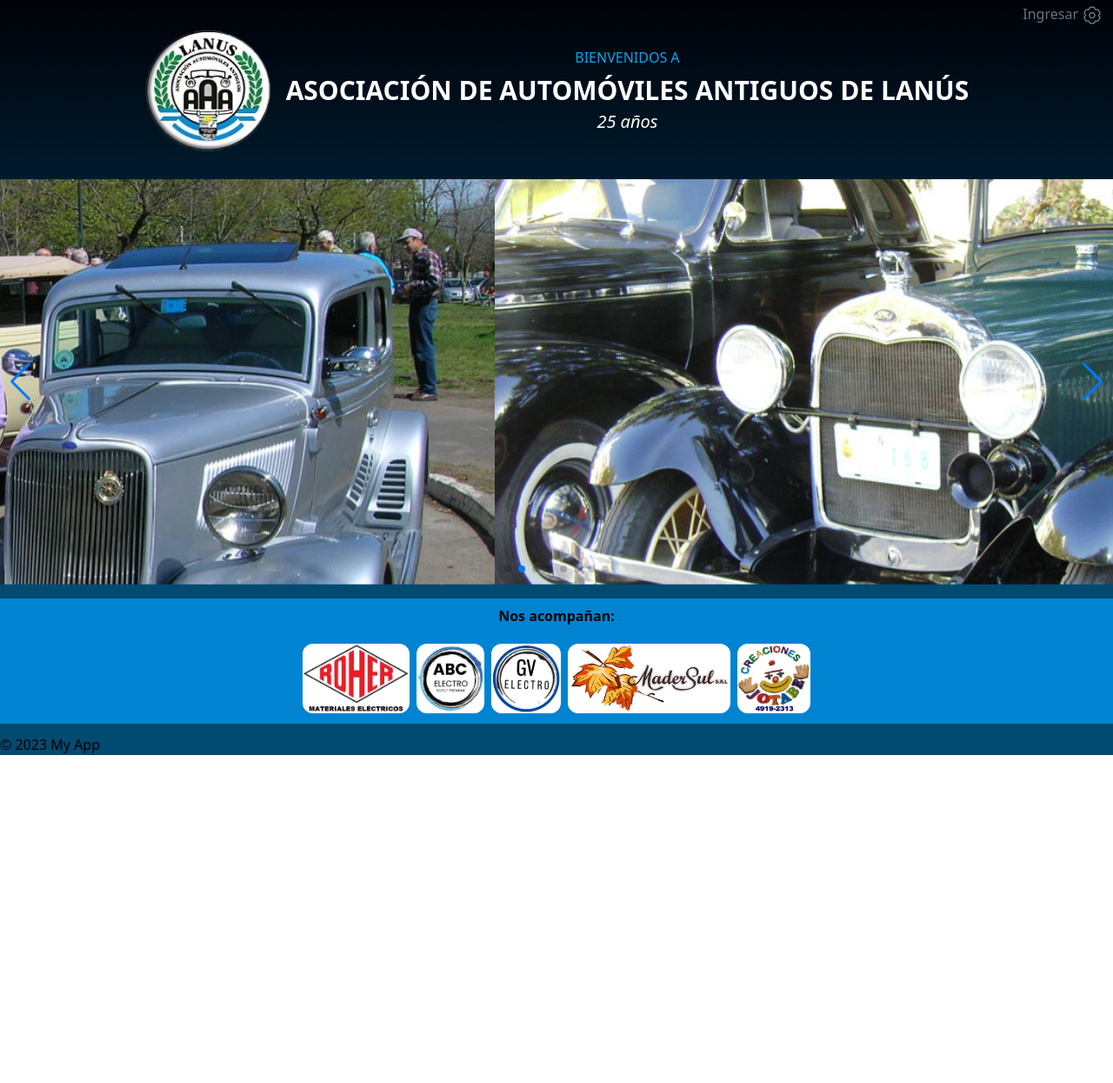
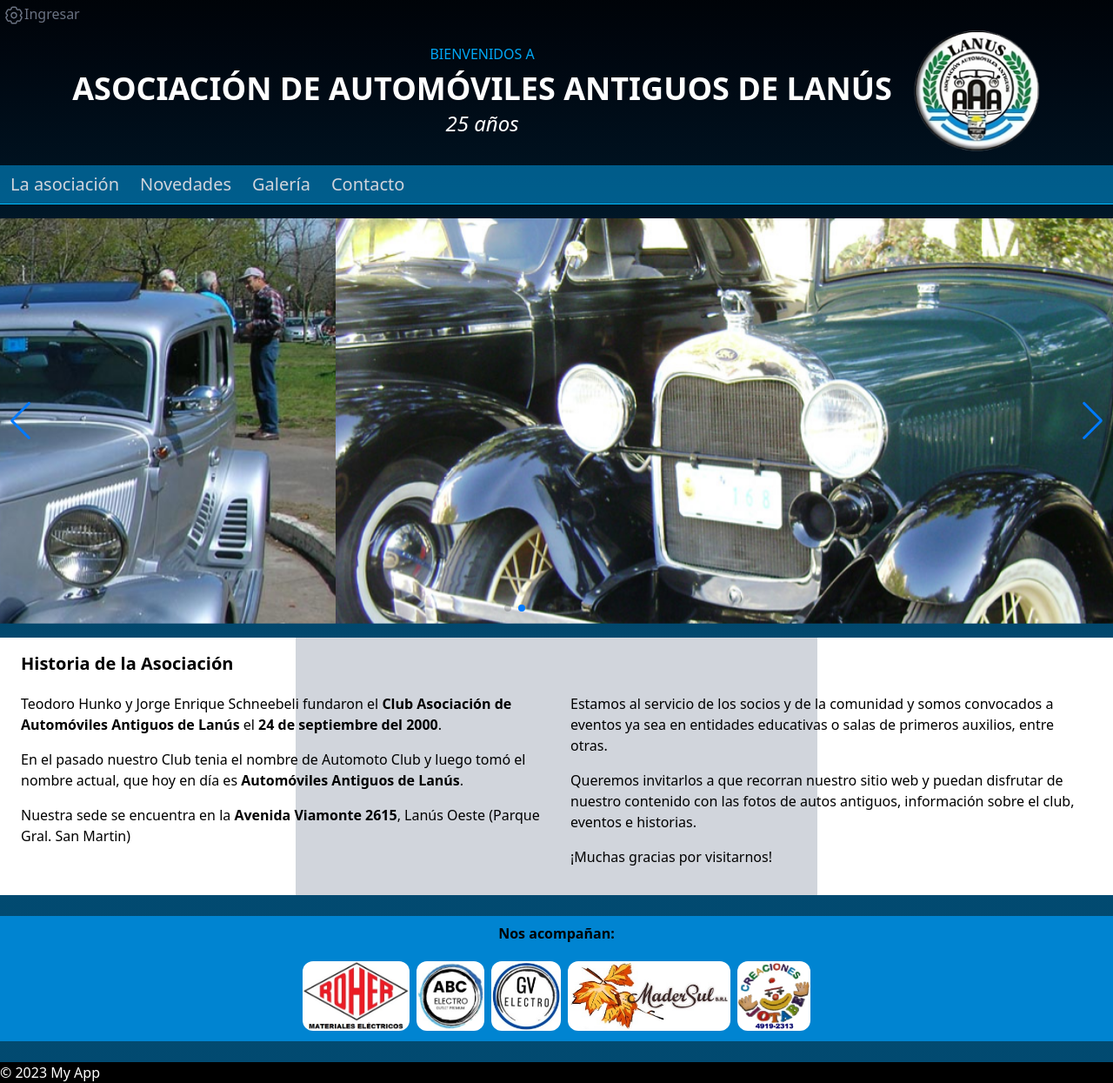
Before and after one commit to vdelaconcep/AAAL-beta, a React (Vite) app: page / in a window 1280 px wide. Shown: the whole page at 87% size. Before the commit the page ends 868 px from the top, so only its background shows below. Built offline with nearby package versions, Linux system fonts and the light colour scheme.

Commit message:
Dando forma al proyecto

```diff
--- a/src/components/auspiciantes.jsx
+++ b/src/components/auspiciantes.jsx
@@ -6,7 +6,7 @@ import jotabe from '../assets/img/auspiciantes/jotabe.jpg';
 
 const Auspiciantes = () => {
     return (
-        <section className='bg-sky-600 my-3'>
+        <section className='bg-sky-600 my-6'>
             <p className='text-center font-semibold p-0 py-2'>Nos acompañan:</p>
             <div className='flex flex-wrap justify-center py-2'>
                 <img src={roher} className='h-20 m-1 rounded-xl' alt="Roher materiales eléctricos" />
--- /dev/null
+++ b/src/components/botones/primario.jsx
@@ -0,0 +1,13 @@
+const BotonPrimario = ({tipo, texto, accion, clase}) => {
+    return (
+        <button
+            className={`bg-sky-500 text-white hover:bg-sky-400 cursor-pointer p-2 px-3 rounded ${clase && clase}`}
+            type={tipo}
+            onClick={accion && accion}
+        >
+            {texto}
+        </button>
+    )
+};
+
+export default BotonPrimario;
--- /dev/null
+++ b/src/components/botones/secundario.jsx
@@ -0,0 +1,13 @@
+const BotonSecundario = ({ tipo, texto, accion, clase }) => {
+    return (
+        <button
+            className={`bg-sky-950 text-sky-400 hover:text-white cursor-pointer p-2 px-3 rounded ${clase && clase}`}
+            type={tipo}
+            onClick={accion && accion}
+        >
+            {texto}
+        </button>
+    );
+};
+
+export default BotonSecundario;
--- /dev/null
+++ b/src/components/footer.jsx
@@ -0,0 +1,9 @@
+const Footer = () => {
+    return (
+        <footer className="bg-black">
+            <p className="text-white">© 2023 My App</p>
+        </footer>
+    )
+};
+
+export default Footer;
--- a/src/components/header.jsx
+++ b/src/components/header.jsx
@@ -4,18 +4,18 @@ import { Link } from "react-router-dom";
 const Header = () => {
     return (
         <header className='flex text-white justify-center mb-4 mt-1'>
-            <Link to="/">
-                <img className="h-35 mr-2" src={logo} alt="Logo Asociacion Automoviles Antiguos de Lanus" />
-            </Link>
-            <section className='flex flex-col justify-center text-center ml-2'>
+            <section className='flex flex-col justify-center text-center mr-3'>
                 <h5 className='text-center mb-2 text-sky-500 font-medium'>
                     BIENVENIDOS A
                 </h5>
-                <h2 className='text-3xl font-bold'>
+                <h2 className='text-4xl font-bold'>
                     ASOCIACIÓN DE AUTOMÓVILES ANTIGUOS DE LANÚS
                 </h2>
-                <h5 className='text-center italic text-xl mt-1'>25 años</h5>
+                <h5 className='text-center italic text-2xl mt-1'>25 años</h5>
             </section>
+            <Link to="/">
+                <img className="h-35 ml-3" src={logo} alt="Logo Asociacion Automoviles Antiguos de Lanus" />
+            </Link>
         </header>
     );
 };
--- a/src/components/login.jsx
+++ b/src/components/login.jsx
@@ -1,13 +1,54 @@
-import userIcon from '../assets/icons/user.svg'
+import userIcon from '../assets/icons/user.svg';
+import { useState } from 'react';
+import BotonPrimario from './botones/primario';
+import BotonSecundario from './botones/secundario';
 
 const Login = () => {
+
+    const [abrirModal, setAbrirModal] = useState(false);
+
     return (
-        <article className="flex justify-end mr-3 mt-1">
-            <button className="border-none text-gray-500">
-                Ingresar
-                <img src={userIcon} alt="User Icon" className="inline-block ml-1" />
-            </button>
-        </article>
+        <section>
+            <article className="flex justify-start mr-3 mt-1">
+                <button
+                    className="border-none text-gray-500 hover:underline cursor-pointer"
+                    onClick={() => setAbrirModal(true)}>
+                    <img src={userIcon} alt="User Icon" className="inline-block ml-1" />
+                    Ingresar
+                </button>
+            </article>
+            {abrirModal &&
+                <article className='fixed inset-0 bg-black/70 backdrop-blur-sm z-50 flex items-center justify-center'>
+                    <div className="bg-white p-6 rounded-lg shadow-lg max-w-md w-full relative">
+                        <h2 className="text-xl font-bold mb-4">Inicie sesión como administrador</h2>
+                        <form className='flex flex-col align-middle'>
+                            <label className='block'>Usuario:</label>
+                            <input
+                                className='block border-[1px] border-black rounded'
+                                type="text" />
+                            <label className='block'>Contraseña:</label>
+                            <input
+                                className='block border-[1px] border-black rounded'
+                                type="text" />
+                            <div className='flex justify-center mt-5'>
+                                <BotonSecundario
+                                    tipo='reset'
+                                    texto='Cancelar'
+                                    clase='mr-2'
+                                    accion={() => setAbrirModal(false)} />
+                                <BotonPrimario
+                                    tipo='submit'
+                                    texto='Acceder'
+                                    clase='ml-2'
+                                    accion={() => setAbrirModal(false)}/>
+                            </div>
+
+                        </form>
+                    </div>
+
+                </article>}
+        </section>
+
     )
 };
 
--- /dev/null
+++ b/src/components/navegacion.jsx
@@ -0,0 +1,50 @@
+import { Link } from "react-router-dom";
+import { useState } from 'react';
+
+const Navegacion = () => {
+
+    const menu = [
+        { nombre: "La asociación", submenu: ["Quiénes somos", "Historia", "Comisión directiva", "Mensajes de socios"] },
+        { nombre: "Novedades", submenu: ["Institucional", "Próximos eventos", "Clasificados"] },
+        { nombre: "Galería", submenu: ["Fotos", "Videos", "Nuestros vehículos", "Motores estacionarios"] },
+        { nombre: "Contacto", submenu: [] }
+    ]
+
+    const [desplegado, setDesplegado] = useState(null);
+
+    const toggleDesplegado = (menu) => {
+        setDesplegado(desplegado === menu ? null : menu);
+    };
+
+    return (
+        <nav className="bg-sky-500/50 text-gray-300 text-xl border-b-[1px] border-sky-400">
+            <ul className="flex">
+                {menu.map(item =>
+                    <li
+                        key={item.nombre}
+                        className="relative cursor-pointer font-medium">
+                        <button
+                            className="cursor-pointer hover:text-white rounded p-2 px-3"
+                            onClick={() => toggleDesplegado(item.nombre)}>
+                            {item.nombre}
+                        </button>
+                        {item.submenu.length > 0 &&
+                            <ul className={`absolute bg-sky-200 text-lg rounded border-[1px] border-sky-400 shadow-xl shadow-black w-40 transform transition-all duration-300 origin-top z-50 ${desplegado === item.nombre
+                                ? "opacity-100 scale-y-100"
+                                : "opacity-0 scale-y-0 pointer-events-none"
+                                }`}>
+                                {item.submenu.map(i =>
+                                    <li
+                                        key={i}
+                                    className="p-2 pl-3 text-black hover:bg-white rounded">{i}</li>
+                                )}
+                            </ul>
+                        }
+                    </li>
+                )}
+            </ul>
+        </nav>
+    )
+};
+
+export default Navegacion;
--- /dev/null
+++ b/src/components/textos/historia.jsx
@@ -0,0 +1,51 @@
+const Historia = () => {
+    return (
+        <section className="relative bg-white w-full text-black">
+            <div className="absolute top-0 bottom-0 left-1/2 w-[600px] bg-gray-300 -translate-x-1/2 z-0"></div>
+
+            <div className="relative z-10 pb-4 mb-5">
+                <h1 className="pl-6 mb-5 pt-4 font-bold text-xl">Historia de la Asociación</h1>
+
+                <article className="columns-2 gap-8 px-6">
+                    <div>
+                        <p className='pb-4'>
+                            Teodoro Hunko y Jorge Enrique Schneebeli fundaron el{" "}
+                            <b>Club Asociación de Automóviles Antiguos de Lanús</b> el{" "}
+                            <b>24 de septiembre del 2000</b>.
+                        </p>
+
+                        <p className='pb-4'>
+                            En el pasado nuestro Club tenia el nombre de Automoto Club y luego tomó
+                            el nombre actual, que hoy en día es{" "}
+                            <b>Automóviles Antiguos de Lanús</b>.
+                        </p>
+
+                        <p className='pb-4'>
+                            Nuestra sede se encuentra en la <b>Avenida Viamonte 2615</b>, Lanús Oeste
+                            (Parque Gral. San Martin)
+                        </p>
+                    </div>
+
+                    <div>
+                        <p className='pb-4'>
+                            Estamos al servicio de los socios y de la comunidad y somos convocados a
+                            eventos ya sea en entidades educativas o salas de primeros auxilios,
+                            entre otras.
+                        </p>
+
+                        <p className='pb-4'>
+                            Queremos invitarlos a que recorran nuestro sitio web y puedan disfrutar
+                            de nuestro contenido con las fotos de autos antiguos, información sobre
+                            el club, eventos e historias.
+                        </p>
+
+                        <p className='pb-4'>¡Muchas gracias por visitarnos!</p>
+                    </div>
+                </article>
+            </div>
+
+        </section>
+    )
+};
+
+export default Historia;
--- a/src/pages/bienvenidos.jsx
+++ b/src/pages/bienvenidos.jsx
@@ -1,13 +1,18 @@
 import Auspiciantes from "../components/auspiciantes";
 import Carousel from "../components/carousel";
+import Navegacion from "../components/navegacion";
+import Historia from "../components/textos/historia";
 
 const Bienvenidos = () => {
 
     return (
         <div>
+            <Navegacion />
+
             <article className="my-4">
                 <Carousel />
             </article>
+            <Historia />
             <Auspiciantes />
         </div>
     );
--- a/src/pages/layout.jsx
+++ b/src/pages/layout.jsx
@@ -1,6 +1,7 @@
 import { Outlet } from "react-router-dom";
 import Header from "../components/header";
 import Login from "../components/login";
+import Footer from "../components/footer";
 
 const Layout = () => {
     return (
@@ -10,9 +11,7 @@ const Layout = () => {
             <main>
                 <Outlet />
             </main>
-            <footer>
-                <p className="text-black">© 2023 My App</p>
-            </footer>
+            <Footer />
         </div>
     );
 };
```
